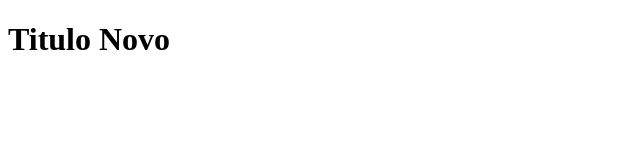
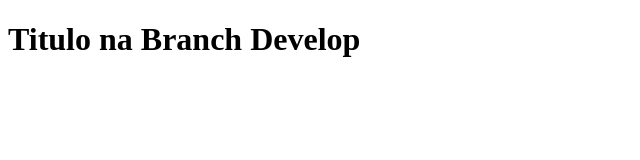
Before and after one commit to estercardosotoja/teste, a plain HTML site: page index.html in a window 1280 px wide. Shown: the whole page, without its empty margins (0-640 px from the left). Drawn offline with Linux system fonts and the light colour scheme.

Commit message:
modificando h1

```diff
--- a/index.html
+++ b/index.html
@@ -6,6 +6,6 @@
     <title>Aula de Git</title>
 </head>
 <body>
-    <h1> Titulo Novo </h1>
+    <h1> Titulo na Branch Develop </h1>
 </body>
 </html>
```
